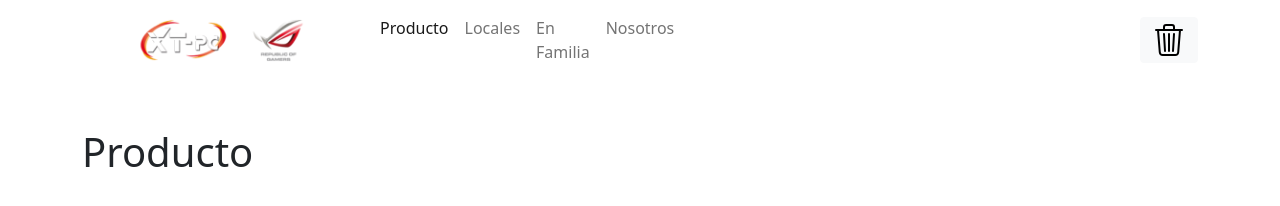
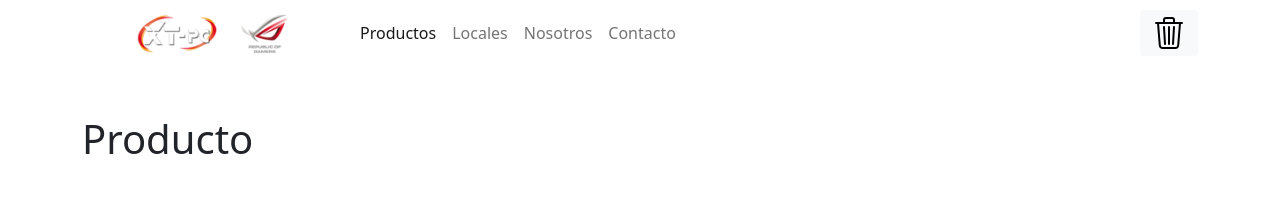
Before and after one commit to MachucaCristian/carrito_compras_js, a plain HTML site: page ver-producto.html in a window 1280 px wide. Drawn offline with nearby package versions, Linux system fonts and the light colour scheme.

Commit message:
correccion de errores

```diff
--- a/ver-producto.html
+++ b/ver-producto.html
@@ -13,23 +13,23 @@
             <div class="col-md-6">
                 <nav class="navbar navbar-expand-lg navbar-light">
                     <div class="container-fluid">
-                      <a class="navbar-brand" href="index.html"><img src="images/logo-fh-lg.png" alt="Logo" width="250"></a>
+                      <a class="navbar-brand" href="index.html"><img src="images/logo-fh-lg.png" alt="Logo" width="230"></a>
                       <button class="navbar-toggler" type="button" data-bs-toggle="collapse" data-bs-target="#navbarNav" aria-controls="navbarNav" aria-expanded="false" aria-label="Toggle navigation">
                         <span class="navbar-toggler-icon"></span>
                       </button>
                       <div class="collapse navbar-collapse" id="navbarNav">
                         <ul class="navbar-nav">
                           <li class="nav-item">
-                            <a class="nav-link active" aria-current="page" href="#">Producto</a>
+                            <a class="nav-link active" aria-current="page" href="#">Productos</a>
                           </li>
                           <li class="nav-item">
                             <a class="nav-link" href="#">Locales</a>
                           </li>
                           <li class="nav-item">
-                            <a class="nav-link" href="#">En Familia</a>
+                            <a class="nav-link" href="#">Nosotros</a>
                           </li>
                           <li class="nav-item">
-                            <a class="nav-link" href="#">Nosotros</a>
+                            <a class="nav-link" href="#">Contacto</a>
                           </li>
                         </ul>
                       </div>
```
Also changed, not shown: carrito.html (+3 -3 lines), confirmacion.html (+3 -3 lines), index.html (+1 -1 lines).
